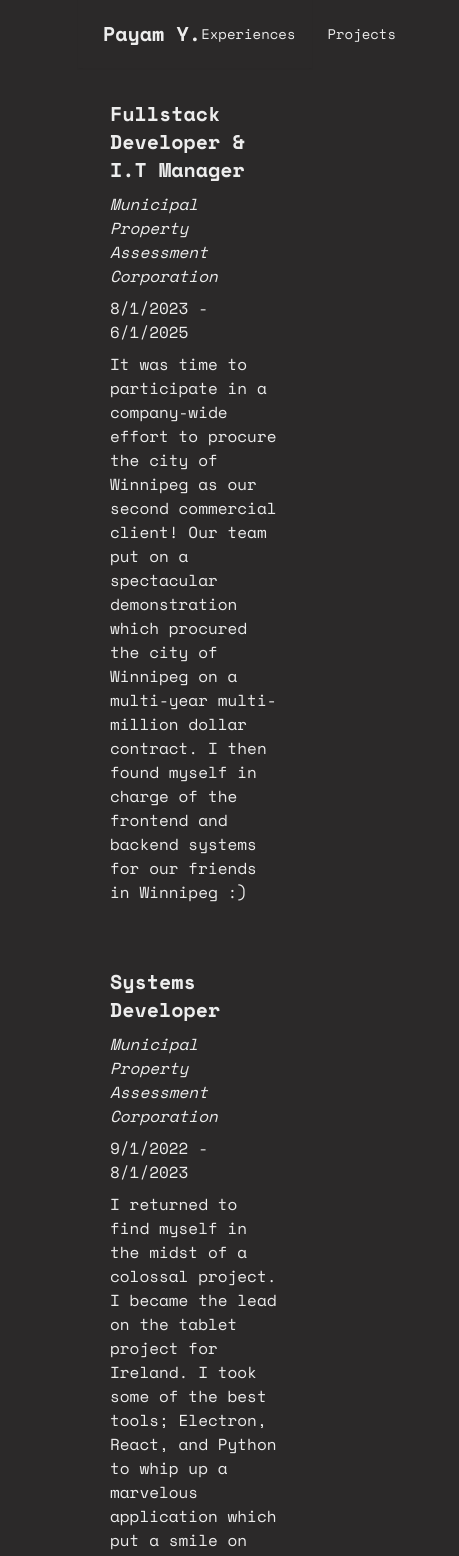
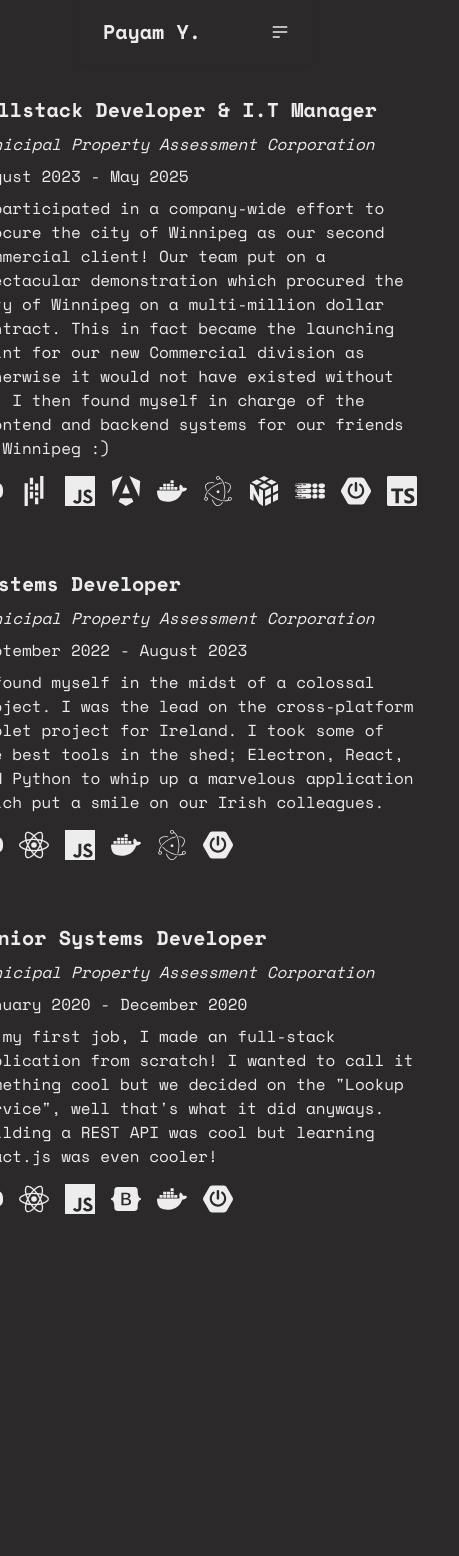
Before and after one commit to payamyek/portfolio-2024, a Next.js app: page /experiences in a window 390 px wide. Shown: the top 1556 px of the page, 459 px wide, since content can reach past the window. After the commit the page ends 1246 px from the top, so only its background shows below. Built offline with nearby package versions, Linux system fonts and the light colour scheme.

Commit message:
feat: responsive navbar

```diff
--- a/app/experiences/page.tsx
+++ b/app/experiences/page.tsx
@@ -1,42 +1,88 @@
+import React from 'react';
+import {
+  SiPython,
+  SiPandas,
+  SiJavascript,
+  SiAngular,
+  SiDocker,
+  SiElectron,
+  SiNumpy,
+  SiModin,
+  SiSpringboot,
+  SiTypescript,
+  SiReact,
+  SiBootstrap,
+} from 'react-icons/si';
+
 interface ExperienceInterface {
   startDate: Date;
   endDate: Date;
   jobDescription: string;
   jobTitle: string;
   company: string;
+  technologies?: React.JSX.Element[];
 }
 
 const experiences: Array<ExperienceInterface> = [
   {
     startDate: new Date(2023, 7),
-    endDate: new Date(2025, 5),
+    endDate: new Date(2025, 4),
     jobTitle: 'Fullstack Developer & I.T Manager',
     jobDescription: `
-      It was time to participate in a company-wide effort to procure the city of Winnipeg as our second commercial client!
-      Our team put on a spectacular demonstration which procured the city of Winnipeg on a multi-year multi-million dollar contract.
+      I participated in a company-wide effort to procure the city of Winnipeg as our second commercial client!
+      Our team put on a spectacular demonstration which procured the city of Winnipeg on a multi-million dollar contract.
+      This in fact became the launching point for our new Commercial division as otherwise it would not have existed without it.
 
      I then found myself in charge of the frontend and backend systems for our friends in Winnipeg :)
     `,
     company: 'Municipal Property Assessment Corporation',
+    technologies: [
+      <SiPython key='python' />,
+      <SiPandas key='pandas' />,
+      <SiJavascript key='javascript' />,
+      <SiAngular key='angular' />,
+      <SiDocker key='docker' />,
+      <SiElectron key='electron' />,
+      <SiNumpy key='numpy' />,
+      <SiModin key='modin' />,
+      <SiSpringboot key='springboot' />,
+      <SiTypescript key='typescript' />,
+    ],
   },
   {
     startDate: new Date(2022, 8),
     endDate: new Date(2023, 7),
     jobTitle: 'Systems Developer',
     jobDescription: `
-      I returned to find myself in the midst of a colossal project.
-      I became the lead on the tablet project for Ireland. I took some of the best tools; Electron, React, and Python to whip up a marvelous application which put a smile on our Irish colleagues.`,
+      I found myself in the midst of a colossal project.
+      I was the lead on the cross-platform tablet project for Ireland. I took some of the best tools in the shed; Electron, React, and Python to whip up a marvelous application which put a smile on our Irish colleagues.`,
     company: 'Municipal Property Assessment Corporation',
+    technologies: [
+      <SiPython key='python' />,
+      <SiReact key='react' />,
+      <SiJavascript key='javascript' />,
+      <SiDocker key='docker' />,
+      <SiElectron key='electron' />,
+      <SiSpringboot key='springboot' />,
+    ],
   },
   {
     startDate: new Date(2020, 0),
     endDate: new Date(2020, 11),
     jobTitle: 'Junior Systems Developer',
     jobDescription: `
-      I made an application from scratch! I wanted to call it something cool but we decided on the "Lookup Service", well that's what it did anyways.
+      In my first job, I made an full-stack application from scratch! I wanted to call it something cool but we decided on the "Lookup Service", well that's what it did anyways.
       Building a REST API was cool but learning React.js was even cooler!
     `,
     company: 'Municipal Property Assessment Corporation',
+    technologies: [
+      <SiPython key='python' />,
+      <SiReact key='react' />,
+      <SiJavascript key='javascript' />,
+      <SiBootstrap key='bootstrap' />,
+      <SiDocker key='docker' />,
+      <SiSpringboot key='springboot' />,
+    ],
   },
 ];
 
@@ -52,10 +98,13 @@ export default function Experiences() {
             <h2 className='card-title'>{it.jobTitle}</h2>
             <h3 className='italic'> {it.company} </h3>
             <h4>
-              {it.startDate.toLocaleDateString('en-US')} -{' '}
-              {it.endDate.toLocaleDateString('en-US')}
+              {it.startDate.toLocaleString('default', { month: 'long' })}{' '}
+              {it.startDate.getFullYear()} -{' '}
+              {it.endDate.toLocaleString('default', { month: 'long' })}{' '}
+              {it.endDate.getFullYear()}
             </h4>
             <p>{it.jobDescription}</p>
+            <div className='mt-2 flex gap-x-4 text-3xl'>{it.technologies}</div>
           </div>
         </div>
       ))}
--- a/app/page.tsx
+++ b/app/page.tsx
@@ -1,9 +1,52 @@
-import Overview from './ui/overview';
+import Image from 'next/image';
+import { MdLocationPin } from 'react-icons/md';
+
+import IconGroup from './ui/icons/icon-group';
+
+const IMAGE_ALT =
+  'A picture of Payam Yektamaram steering a sail-boat in Squamish, British Columbia.';
 
 export default function Home() {
   return (
-    <div className='flex min-h-dvh flex-col'>
-      <Overview />
+    <div className='flex min-h-dvh flex-col justify-center'>
+      <div className='flex flex-wrap-reverse lg:flex-nowrap lg:gap-16'>
+        <div className='flex flex-col justify-evenly text-center lg:justify-center lg:gap-y-16'>
+          <div className='flex justify-center gap-x-2 text-3xl md:flex-col md:text-5xl lg:gap-y-5 xl:text-8xl'>
+            <p>Payam</p>
+            <p>Yektamaram</p>
+          </div>
+          <div className='text-md flex flex-col gap-4 md:gap-5'>
+            <p className='md:text-3xl'>Fullstack Developer @ MPAC</p>
+            <p className='italic md:text-3xl'>UofT Alumni</p>
+            <div className='align- mb-6 flex items-center justify-center gap-2 md:text-xl lg:mb-16'>
+              <MdLocationPin />
+              Toronto, Canada
+            </div>
+            <IconGroup />
+          </div>
+        </div>
+        <div className='flex flex-col justify-end md:gap-y-2 lg:justify-center'>
+          <Image
+            src='/headshot.jpg'
+            priority
+            width={400}
+            height={800}
+            alt={IMAGE_ALT}
+            className='hidden rounded-xl shadow-lg shadow-teal-600/30 duration-500 ease-out hover:scale-105 hover:duration-300 md:block'
+          />
+          <Image
+            src='/headshot.jpg'
+            priority
+            width={300}
+            height={400}
+            alt={IMAGE_ALT}
+            className='rounded-xl shadow-lg shadow-teal-600/30 md:hidden'
+          />
+          <span className='hidden w-full text-center italic lg:inline-block'>
+            A happy Payam in the wild ...
+          </span>
+        </div>
+      </div>
     </div>
   );
 }
--- a/app/ui/navbar.tsx
+++ b/app/ui/navbar.tsx
@@ -1,10 +1,16 @@
+'use client';
+
 import type { JSX } from 'react';
 
 import Link from 'next/link';
+import { usePathname } from 'next/navigation';
 
 export default function Navbar(): JSX.Element {
+  const pathname = usePathname();
+
   return (
-    <div className='navbar bg-base-100 shadow-sm'>
+    <>
+      <div className='navbar hidden bg-base-100 shadow-sm lg:flex'>
         <div className='flex-1'>
           <Link
             href='/'
@@ -16,6 +22,69 @@ export default function Navbar(): JSX.Element {
         <div className='flex-none'>
           <ul className='menu menu-horizontal px-1'>
             <li>
+              <Link
+                href='/'
+                className={pathname == '/' ? 'active' : ''}
+              >
+                Home
+              </Link>
+            </li>
+            <li>
+              <Link
+                href='/experiences'
+                className={pathname == '/experiences' ? 'active' : ''}
+              >
+                Experiences
+              </Link>
+            </li>
+            <li>
+              <Link
+                href='/projects'
+                className={pathname == '/projects' ? 'active' : ''}
+              >
+                Projects
+              </Link>
+            </li>
+          </ul>
+        </div>
+      </div>
+      <div className='navbar bg-base-100 shadow-sm lg:hidden'>
+        <div className='navbar-start'>
+          <Link
+            href='/'
+            className='btn btn-ghost text-xl'
+          >
+            Payam Y.
+          </Link>
+        </div>
+        <div className='navbar-end'>
+          <div className='dropdown'>
+            <div
+              tabIndex={0}
+              role='button'
+              className='btn btn-circle btn-ghost'
+            >
+              <svg
+                xmlns='http://www.w3.org/2000/svg'
+                className='h-5 w-5'
+                fill='none'
+                viewBox='0 0 24 24'
+                stroke='currentColor'
+              >
+                {' '}
+                <path
+                  strokeLinecap='round'
+                  strokeLinejoin='round'
+                  strokeWidth='2'
+                  d='M4 6h16M4 12h16M4 18h7'
+                />{' '}
+              </svg>
+            </div>
+            <ul
+              tabIndex={0}
+              className='z-1 menu dropdown-content menu-sm mt-3 w-52 rounded-box bg-base-100 p-2 shadow'
+            >
+              <li>
                 <Link href='/experiences'>Experiences</Link>
               </li>
               <li>
@@ -24,5 +93,7 @@ export default function Navbar(): JSX.Element {
             </ul>
           </div>
         </div>
+      </div>
+    </>
   );
 }
--- a/app/ui/overview.tsx
+++ /dev/null
@@ -1,50 +0,0 @@
-import Image from 'next/image';
-import { MdLocationPin } from 'react-icons/md';
-
-import IconGroup from './icons/icon-group';
-
-const IMAGE_ALT =
-  'A picture of Payam Yektamaram steering a sail-boat in Squamish, British Columbia.';
-
-export default function Overview() {
-  return (
-    <div className='flex min-h-dvh flex-wrap-reverse justify-center lg:flex-nowrap lg:gap-16'>
-      <div className='flex flex-col justify-evenly text-center lg:justify-center lg:gap-y-16'>
-        <div className='flex justify-center gap-x-2 text-3xl md:flex-col md:text-5xl lg:gap-y-5 xl:text-8xl'>
-          <p>Payam</p>
-          <p>Yektamaram</p>
-        </div>
-        <div className='text-md flex flex-col gap-4 md:gap-5'>
-          <p className='md:text-3xl'>Fullstack Developer @ MPAC</p>
-          <p className='italic md:text-3xl'>UofT Alumni</p>
-          <div className='align- mb-6 flex items-center justify-center gap-2 md:text-xl lg:mb-16'>
-            <MdLocationPin />
-            Toronto, Canada
-          </div>
-          <IconGroup />
-        </div>
-      </div>
-      <div className='flex flex-col justify-end md:gap-y-2 lg:justify-center'>
-        <Image
-          src='/headshot.jpg'
-          priority
-          width={400}
-          height={800}
-          alt={IMAGE_ALT}
-          className='hidden rounded-xl shadow-lg shadow-teal-600/30 duration-500 ease-out hover:scale-105 hover:duration-300 md:block'
-        />
-        <Image
-          src='/headshot.jpg'
-          priority
-          width={300}
-          height={400}
-          alt={IMAGE_ALT}
-          className='rounded-xl shadow-lg shadow-teal-600/30 md:hidden'
-        />
-        <span className='hidden w-full text-center italic lg:inline-block'>
-          A happy Payam in the wild ...
-        </span>
-      </div>
-    </div>
-  );
-}
```
Lines whose indentation alone changed are shown as unchanged.
